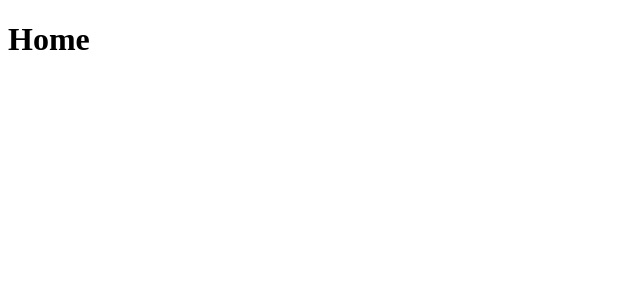
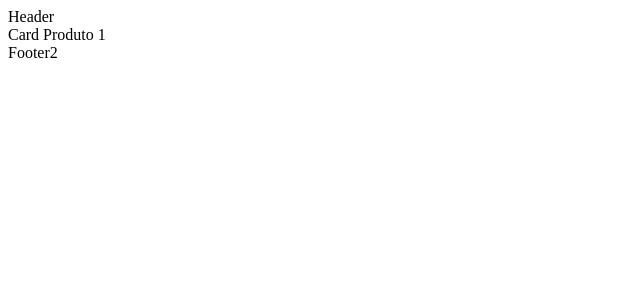
Before and after one commit to mariovarela99/stor-ipil-website, a React (Create React App) app: page / in a window 1280 px wide. Shown: the top 300 px of the page, without its empty margins (0-640 px from the left). Built offline with nearby package versions, Linux system fonts and the light colour scheme.

Commit message:
Sending COmponentes

```diff
--- a/src/pages/Home.js
+++ b/src/pages/Home.js
@@ -1,9 +1,14 @@
 import React from "react";
+import Header from "../components/header";
+import Footer from "../components/footer1";
+import CardProduto from "../components/cardProduto1";
 
 function Home() {
   return (
     <div>
-      <h1>Home</h1>
+      <Header />
+      <CardProduto />
+      <Footer />
     </div>
   );
 }
```
